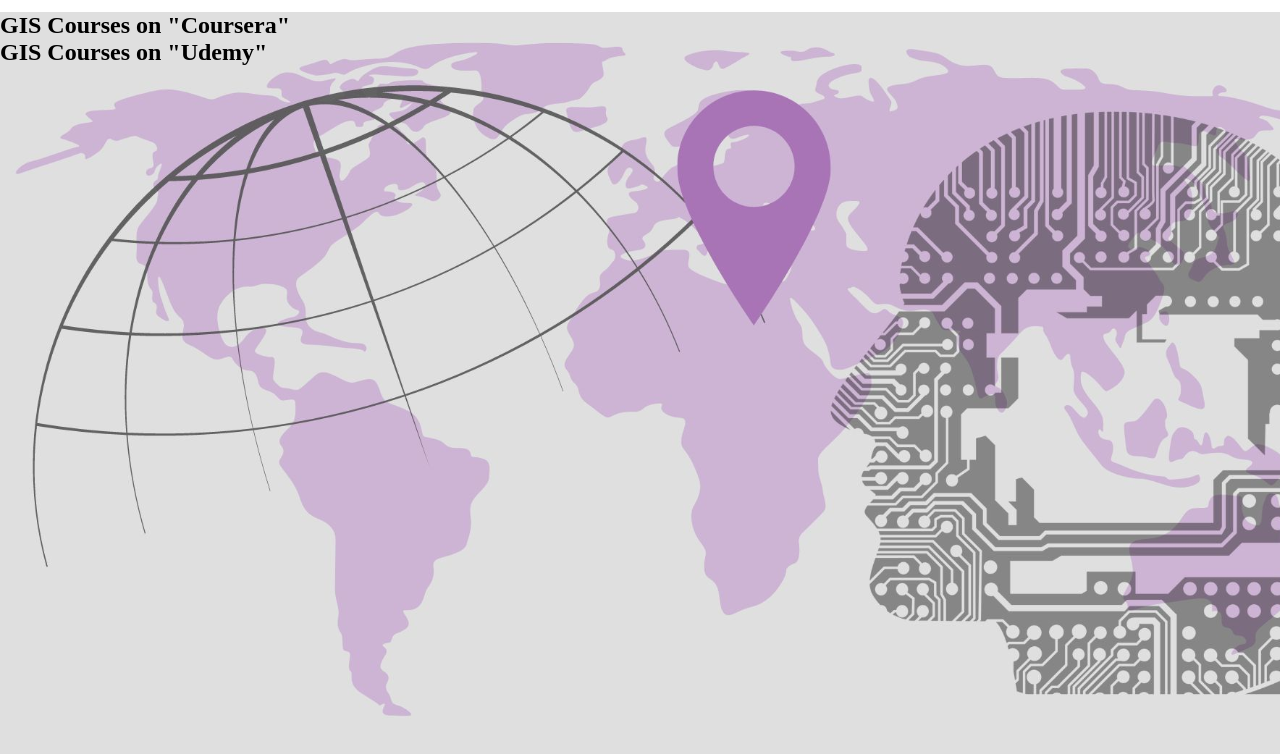
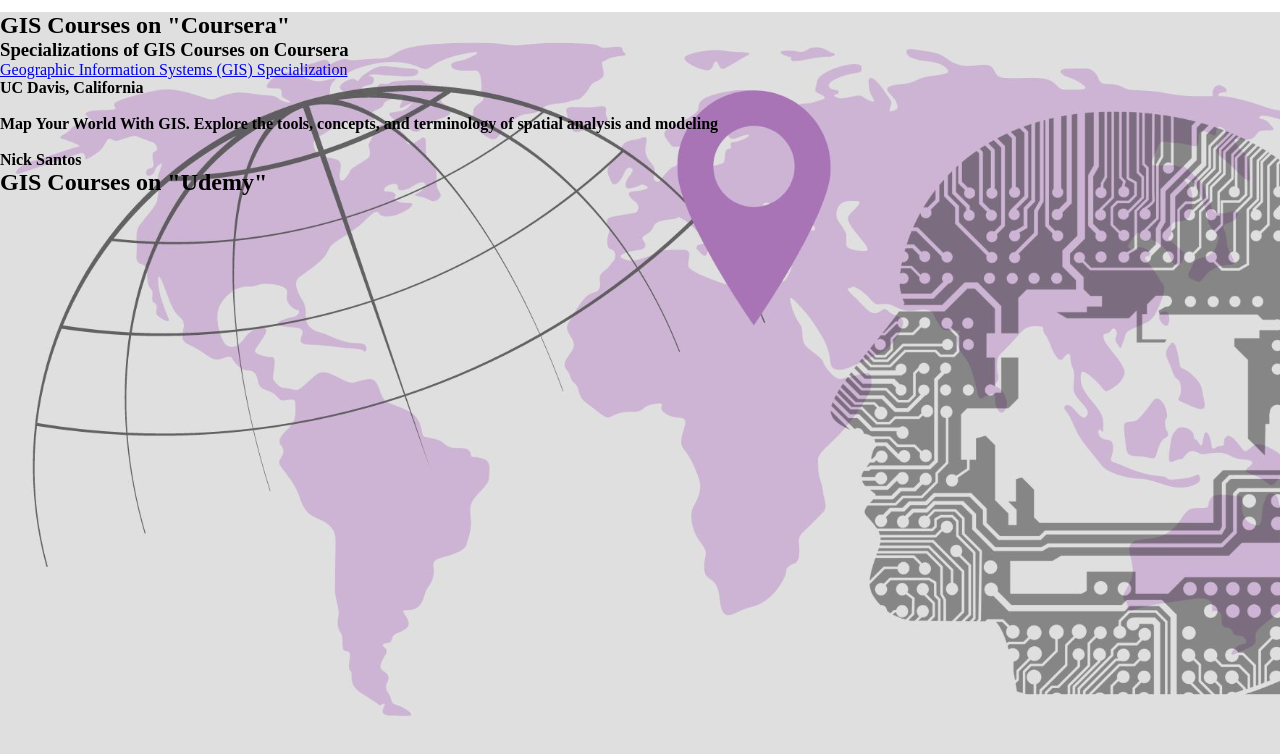
Before and after one commit to dimaawny/Roadmaps-for-GIS-Profiles, a plain HTML site: page index_4.html in a window 1280 px wide. Shown: the part 44-798 px from the top of the page. Drawn offline with Linux system fonts and the light colour scheme.

Commit message:
index_4.html

```diff
--- a/index_4.html
+++ b/index_4.html
@@ -51,6 +51,14 @@
 
                 <h2> GIS Courses on "Coursera" </h2>
 
+                <h3> Specializations of GIS Courses on Coursera </h3>
+
+                <a href="https://www.coursera.org/specializations/gis" target="_blank" > Geographic Information Systems (GIS) Specialization </a>
+
+                <h4> UC Davis, California <br> <br> Map Your World With GIS. Explore the tools, concepts, and terminology of spatial analysis and modeling <br> <br> Nick Santos </h4>
+
+
+
 
 
             </div>
```
